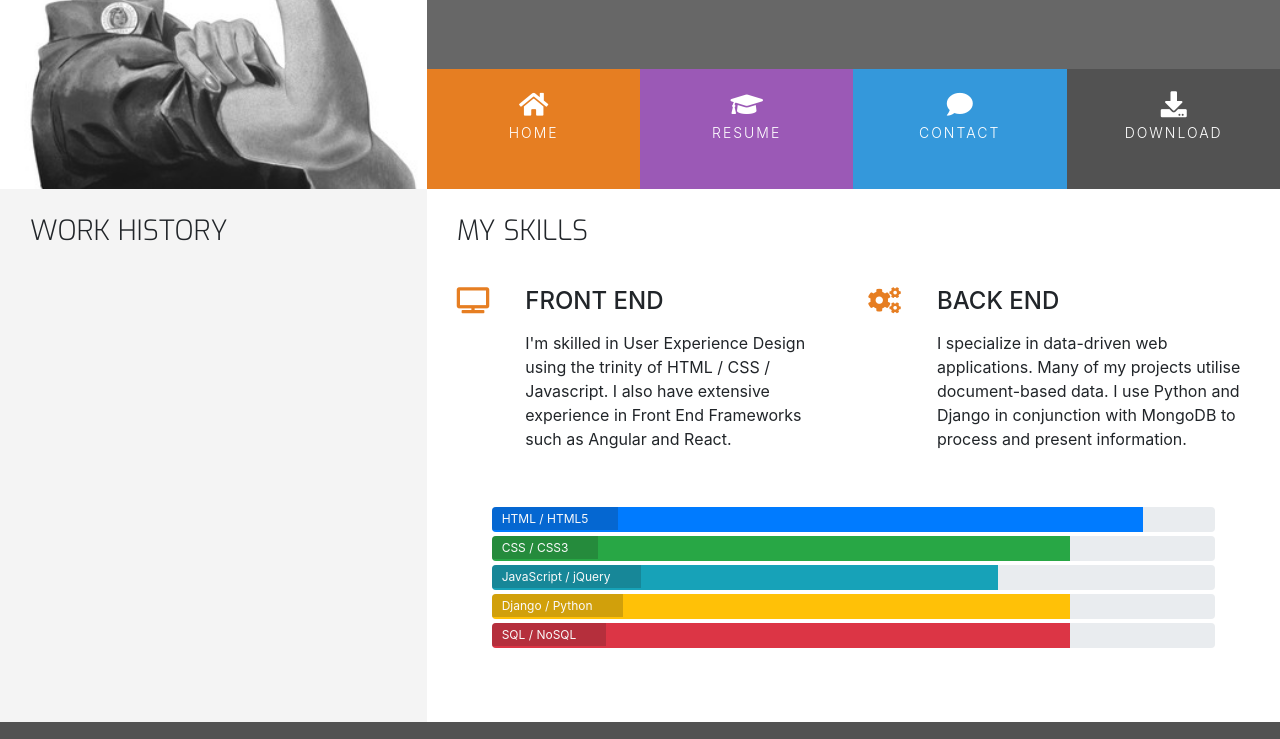
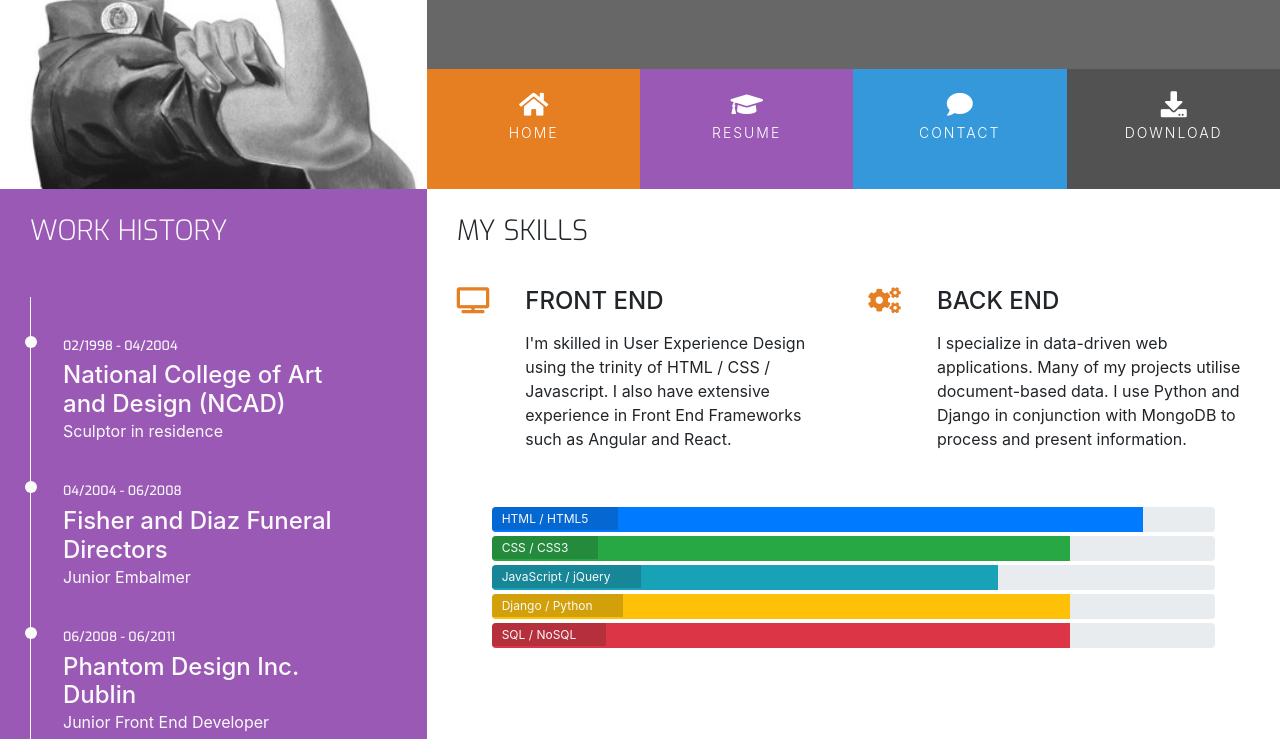
Before and after one commit to dudeguythethird/Resume, a plain HTML site: page resume.html in a window 1280 px wide. Shown: the part 180-919 px from the top of the page. Drawn offline with nearby package versions, Linux system fonts and the light colour scheme.

Commit message:
completed resume.html content

```diff
--- a/assets/css/style.css
+++ b/assets/css/style.css
@@ -12,6 +12,10 @@
 
 .bg-color-personal-info {
     background-color: #f4f4f4;
+}
+
+.bg-color-work-history {
+    background-color: #9b59b6;
 }
 
 .ui-menu-color-home {
@@ -60,6 +64,7 @@ h1,h2,h3,h4 {
     float: none;
 }
 
+.history-heading,
 .section-heading {
     font-family: "Exo", sans-serif;
     font-weight: 300;
@@ -278,3 +283,52 @@ footer {
 .progress-section {
     margin: 40px 20px;
 }
+
+/*--------------------------------------------------Work History*/
+
+.history-heading {
+    color: #fafafa;
+    margin-bottom: 50px;
+}
+
+.timeline-item {
+
+    padding: 4em 2em 0em 2em;
+    position: relative;
+    color: #fafafa;
+    border-left: 1px solid;
+}
+
+.timeline-item p {
+    padding: 0;
+    margin: 0;
+}
+
+.timeline-item:before {
+    content: attr(data-dates);
+    position: absolute;
+    left: 2.5em;
+    top: 3em;
+    display: block;
+    font-family: "Exo", sans-serif;
+    font-weight: 500;
+    font-size: 0.8em;
+    padding: 0;
+    margin: 0;
+}
+
+.timeline-item:after {
+    width: 12px;
+    height: 12px;
+    display: block;
+    top: 2.4em;
+    position: absolute;
+    left: -6px;
+    border-radius: 12px;
+    content: '';
+    background: #fafafa;
+}
+
+.history-items {
+    margin-bottom: 30px;
+}
--- a/resume.html
+++ b/resume.html
@@ -45,11 +45,29 @@
     </header>
        <section class="container-fluid">
         <div class="row">
-            <div class="col-md-4 bg-color-personal-info section-column">
+            <div class="col-md-4 bg-color-work-history section-column">
                 <div class="row">
                     <div class="col-12">
-                        <h3 class="section-heading uppercase">Work History</h3>
+                        <h3 class="history-heading uppercase">Work History</h3>
                     </div>
+                </div>
+                <div class="history-items">
+                <div class="timeline-item" data-dates="02/1998 - 04/2004">
+                    <h4>National College of Art and Design (NCAD)</h4>
+                    <p>Sculptor in residence</p>
+                </div>
+                <div class="timeline-item" data-dates="04/2004 - 06/2008">
+                    <h4>Fisher and Diaz Funeral Directors</h4>
+                    <p>Junior Embalmer</p>
+                </div>
+                <div class="timeline-item" data-dates="06/2008 - 06/2011">
+                    <h4>Phantom Design Inc. Dublin</h4>
+                    <p>Junior Front End Developer</p>
+                </div>
+                <div class="timeline-item" data-dates="06/2011 - Present">
+                    <h4>Hooli Inc. Silicon Valley</h4>
+                    <p>Full Stack Web Developer</p>
+                </div>
                 </div>
             </div>
             <div class="col-md-8 bg-color-three-reasons section-column">
```
